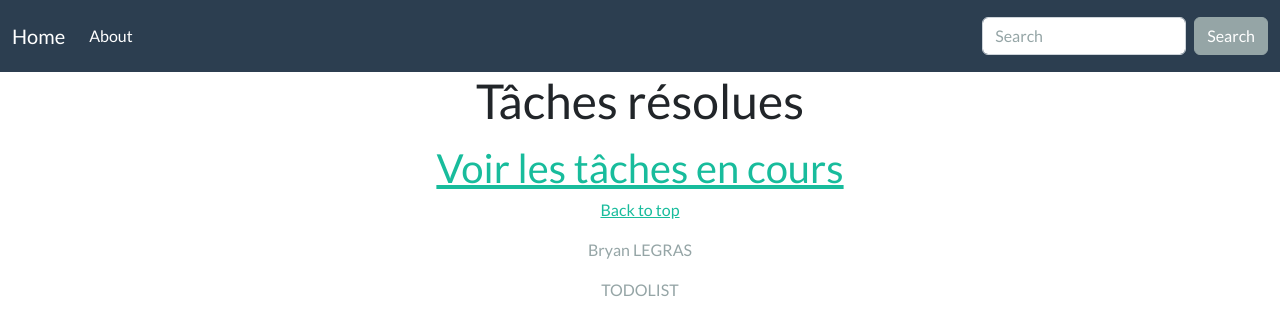
After one commit to bibilg/toDoList, a Symfony app: template templates/default/completed.html.twig in a window 1280 px wide. The commit adds this page. Shown: the top 335 px of the page. Run offline with Twig, Linux system fonts and the light colour scheme; the template is opened without the code that fills it, so the values that code supplies are empty; some libraries are stand-ins or nearby versions.

Commit message:
Visualisation des tâches complétées

```diff
--- /dev/null
+++ b/templates/default/completed.html.twig
@@ -0,0 +1,20 @@
+{% extends 'base.html.twig' %}
+
+{% block stylesheets %}<link rel="stylesheet" href="{{ asset('assets/css/task.css')}}">{% endblock %} {# Chemin relatif au directory public #}
+
+{% block title %}Tâches complétées{% endblock %}
+
+{% block body %}
+    <h1 class="text-center">Tâches résolues</h1>
+
+    {% for task in tasksCompleted %}
+        <div class="task">
+            <p>{{ task.description }} créé le {{ task.creationDate|date('d-m-Y à H:i:s') }}</p>
+            <p>Complétée le {{ task.completionDate|date('d-m-Y à H:i:s') }}</p>
+        </div>
+    {% endfor %}
+
+
+
+    <a class="resolved" href="{{ path('home') }}">Voir les tâches en cours</a>
+{% endblock %}
--- a/templates/default/index.html.twig
+++ b/templates/default/index.html.twig
@@ -26,5 +26,5 @@
     {% endif %}
     {% endfor %}
 
-    <a class="resolved" href="#">Voir les tâches résolues</a>
+    <a class="resolved" href="{{ path('showcompleted') }}">Voir les tâches résolues</a>
 {% endblock %}
```
Also changed, not shown: src/Controller/DefaultController.php (+12 -0 lines), src/Repository/TasksRepository.php (+14 -0 lines).
